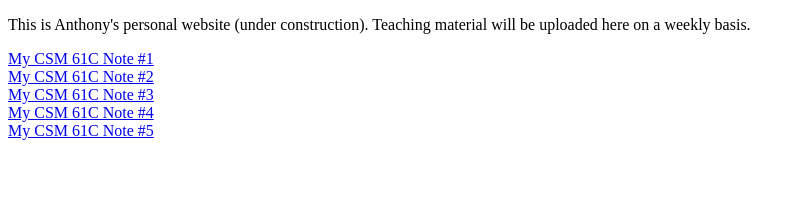
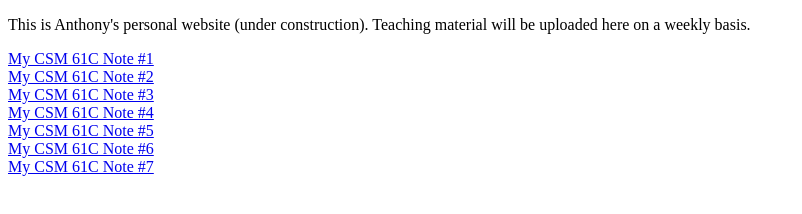
Before and after one commit to JasonDing0401/lidfeel.github.io, a plain HTML site: page index.html in a window 1280 px wide. Shown: the whole page, without its empty margins (0-802 px from the left). Drawn offline with Linux system fonts and the light colour scheme.

Commit message:
update index.html

```diff
--- a/index.html
+++ b/index.html
@@ -12,5 +12,9 @@
     <a href="csm-notes/csm-note-4.pdf">My CSM 61C Note #4</a> <br>
 
     <a href="csm-notes/csm-note-5.pdf">My CSM 61C Note #5</a> <br>
+
+    <a href="csm-notes/csm-note-6.pdf">My CSM 61C Note #6</a> <br>
+
+    <a href="csm-notes/csm-note-7.pdf">My CSM 61C Note #7</a> <br>
 </body>
 </html>
```
